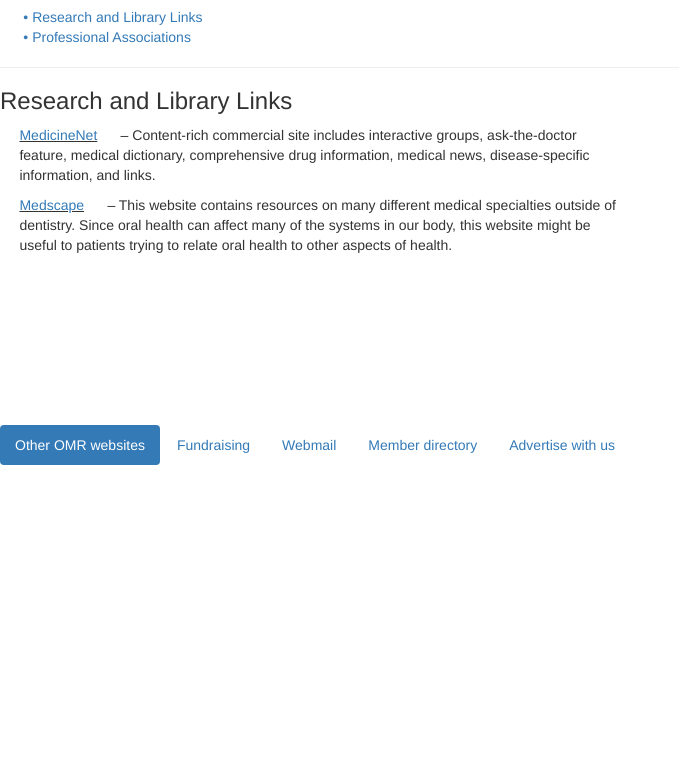
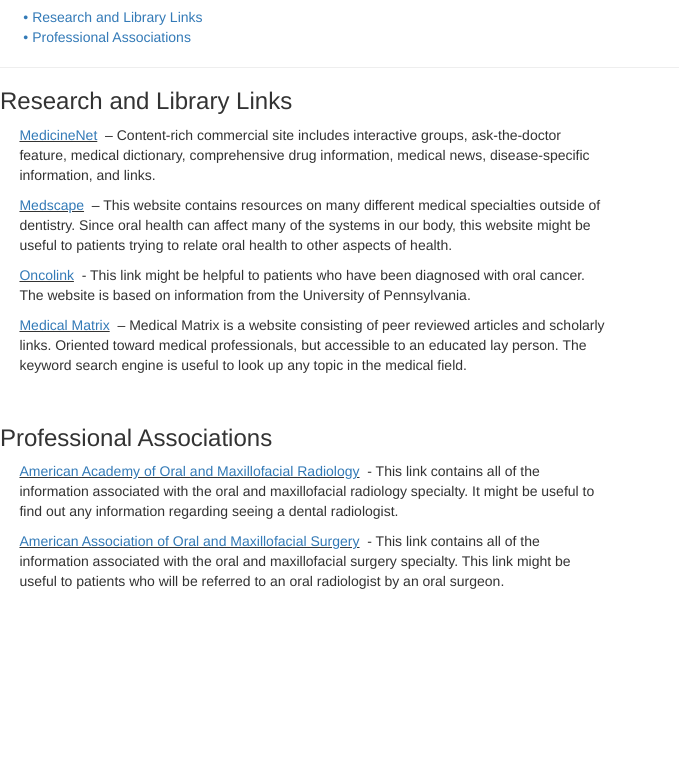
Before and after one commit to omr1/omr1.github.io, a plain HTML site: page PR/PR5/index.html in a window 1280 px wide. Shown: the part 450-1208 px from the top of the page, without its empty margins (0-679 px from the left). Before the commit the page ends 915 px from the top, so only its background shows below. Drawn offline with nearby package versions, Linux system fonts and the light colour scheme.

Commit message:
Initial commit

```diff
--- a/PR/PR5/index.html
+++ b/PR/PR5/index.html
@@ -87,15 +87,41 @@
 	</p>
 	<hr>
 	<h3>Research and Library Links</h3>
-	<p>&#160;&#160;&#160;&#160;&#160;<u><a href="http://www.medicinenet.com/script/main/hp.asp" target="_blank">MedicineNet</a></u>
-	&#160;&#160;&#160;&#160;&#160;– Content-rich commercial site includes interactive groups, ask-the-doctor<br>
+	<p>
+	&#160;&#160;&#160;&#160;&#160;<u><a href="http://www.medicinenet.com/script/main/hp.asp" target="_blank">MedicineNet</a></u>
+	&#160;– Content-rich commercial site includes interactive groups, ask-the-doctor<br>
 	&#160;&#160;&#160;&#160;&#160;feature, medical dictionary, comprehensive drug information, medical news, disease-specific<br>
 	&#160;&#160;&#160;&#160;&#160;information, and links.
 	</p>
-	<p>&#160;&#160;&#160;&#160;&#160;<u><a href="http://www.medscape.com" target="_blank">Medscape</a></u>
-	&#160;&#160;&#160;&#160;&#160;– This website contains resources on many different medical specialties outside of<br>
+	<p>
+	&#160;&#160;&#160;&#160;&#160;<u><a href="http://www.medscape.com" target="_blank">Medscape</a></u>
+	&#160;– This website contains resources on many different medical specialties outside of<br>
 	&#160;&#160;&#160;&#160;&#160;dentistry. Since oral health can affect many of the systems in our body, this website might be<br>
 	&#160;&#160;&#160;&#160;&#160;useful to patients trying to relate oral health to other aspects of health.
+	</p>
+	<p>
+	&#160;&#160;&#160;&#160;&#160;<u><a href="http://www.oncolink.org/index.cfm?" target="_blank">Oncolink</a></u>
+	&#160;- This link might be helpful to patients who have been diagnosed with oral cancer.<br>
+	&#160;&#160;&#160;&#160;&#160;The website is based on information from the University of Pennsylvania.
+	</p>
+	<p>
+	&#160;&#160;&#160;&#160;&#160;<u><a href="http://www.medmatrix.org/index.asp" target="_blank">Medical Matrix</a></u>
+	&#160;– Medical Matrix is a website consisting of peer reviewed articles and scholarly<br>
+	&#160;&#160;&#160;&#160;&#160;links. Oriented toward medical professionals, but accessible to an educated lay person. The<br>
+	&#160;&#160;&#160;&#160;&#160;keyword search engine is useful to look up any topic in the medical field.<br>
+	</p><br/>
+	<h3>Professional Associations</h3>
+	<p>
+	&#160;&#160;&#160;&#160;&#160;<u><a href="http://www.aaomr.org" target="_blank">American Academy of Oral and Maxillofacial Radiology</a></u>
+	&#160;- This link contains all of the<br>
+	&#160;&#160;&#160;&#160;&#160;information associated with the oral and maxillofacial radiology specialty. It might be useful to<br>
+	&#160;&#160;&#160;&#160;&#160;find out any information regarding seeing a dental radiologist.<br>
+	</p>
+	<p>
+	&#160;&#160;&#160;&#160;&#160;<u><a href="http://www.aaoms.org" target="_blank">American Association of Oral and Maxillofacial Surgery</a></u>
+	&#160;- This link contains all of the<br>
+	&#160;&#160;&#160;&#160;&#160;information associated with the oral and maxillofacial surgery specialty. This link might be<br>
+	&#160;&#160;&#160;&#160;&#160;useful to patients who will be referred to an oral radiologist by an oral surgeon.<br>
 	</p>
 </div>
 <br/>
```
